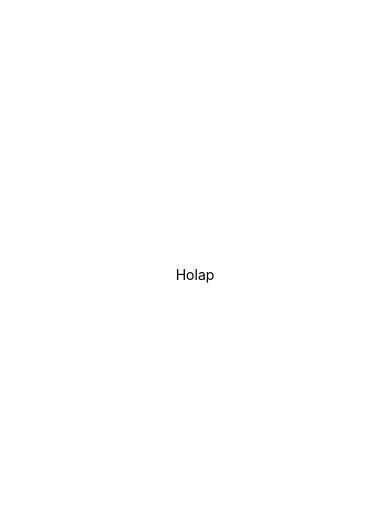
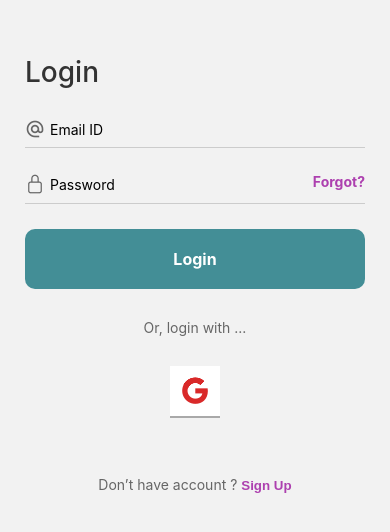
Before and after one commit to GregoryG8/marketplace-app-frontend, a React Native app: screen /Login in a window 390 px wide. Shown: the part 148-680 px from the top of the page. Built offline with nearby package versions, Linux system fonts and the light colour scheme.

Commit message:
Navigation between screens with androidButton and SlideButton

```diff
--- a/App.js
+++ b/App.js
@@ -1,21 +1,10 @@
-import { StatusBar } from 'expo-status-bar';
-import { StyleSheet, Text, View } from 'react-native';
-
+import Main from "./src/Main";
+import { NavigationContainer } from "@react-navigation/native";
 
 export default function App() {
   return (
-    <View style={styles.container}>
-      <Text>Holap</Text>
-      <StatusBar style="auto" />
-    </View>
+    <NavigationContainer>
+      <Main />
+    </NavigationContainer>
   );
 }
-
-const styles = StyleSheet.create({
-  container: {
-    flex: 1,
-    backgroundColor: '#fff',
-    alignItems: 'center',
-    justifyContent: 'center',
-  },
-});
--- a/package.json
+++ b/package.json
@@ -10,6 +10,8 @@
   },
   "dependencies": {
     "@expo/metro-runtime": "~3.1.3",
+    "@react-navigation/native": "^6.1.17",
+    "@react-navigation/native-stack": "^6.9.26",
     "expo": "~50.0.17",
     "expo-linear-gradient": "~12.7.2",
     "expo-status-bar": "~1.11.1",
--- a/src/Main.js
+++ b/src/Main.js
@@ -5,7 +5,7 @@
 const Stack = createNativeStackNavigator();
 export default function Main() {
   return (
-    <Stack.Navigator initialRouteName="Login" screenOptions={{
+    <Stack.Navigator initialRouteName="Home" screenOptions={{
         headerShown: false,
     }}>
       <Stack.Screen name="Home" component={Home} />
--- a/src/components/android/ButtonAndroid.js
+++ b/src/components/android/ButtonAndroid.js
@@ -1,15 +1,38 @@
 import React from "react";
-import { Text, View, Button } from "react-native";
+import { Text, View, TouchableOpacity, StyleSheet } from "react-native";
+import Colors from "../../styles/Colors";
 
-export default function  ButtonAndroid(){
-    return (
-        <View>
-            <Button
-        title="Android"
-        onPress={() => {
-          console.log('Botón de Android presionado');
-        }}
-      />
-        </View>
-    )
+
+export default function ButtonAndroid({navigation}) {
+
+  const onPressButton = () => {
+    navigation.navigate('Login');
+  };
+
+  return (
+    <View style={styles.container}>
+      <TouchableOpacity style={styles.button} onPress={onPressButton}>
+        <Text style={styles.buttonText}>Iniciar Experiencia</Text>
+      </TouchableOpacity>
+    </View>
+  );
 }
+
+const styles = StyleSheet.create({
+  container: {
+    justifyContent: "center",
+    alignItems: "center",
+  },
+  button: {
+    backgroundColor: Colors.primaryColor,
+    width: 350,
+    height: 50,
+    padding: 10,
+    borderRadius: 16,
+    alignItems: "center",
+  },
+  buttonText: {
+    color: "white",
+    fontSize: 18,
+  },
+});
--- a/src/components/ios/SlideButton.js
+++ b/src/components/ios/SlideButton.js
@@ -1,42 +1,163 @@
-import React from "react";
-import { Text, View, StyleSheet, Dimensions } from "react-native";
-import { GestureHandlerRootView } from 'react-native-gesture-handler';
-import Colors from "../../styles/Colors";
+import React, { useState } from "react";
+import { Text, View, StyleSheet } from "react-native";
+import {
+  GestureHandlerRootView,
+  PanGestureHandler,
+} from "react-native-gesture-handler";
+import { Feather as Icon } from "@expo/vector-icons";
+import Animated, {
+  Extrapolation,
+  interpolate,
+  runOnJS,
+  useAnimatedGestureHandler,
+  useAnimatedStyle,
+  useSharedValue,
+  withSpring,
+} from "react-native-reanimated";
 
+const COLORS = {
+  SLIDE_BUTTON: "#f2f9f9",
+  BUTTON_COLOR: "#438e96",
+  ARROW_COLOR: "#1a2c32",
+};
 
+const BUTTON_WIDTH = 350;
+const BUTTON_HEIGHT = 80;
+const SLIDE_BUTTON_WIDTH = 50;
+const BORDER_RADIUS = 60;
 
-const Colors = {
-  SLIDE_BUTTON: Colors.backgroundColor,
-  BUTTON_COLOR: Colors.primaryColor,
-  BACKGROUND_COLOR: Colors.secundaryColor,
-  ARROW_COLOR: Colors.textColor,
+export default function SlideButton({ navigation }) {
+  const X = useSharedValue(0);
+  const [toggled, setToggled] = useState(false);
+
+  const handleComplete = (isToggled) => {
+    if (isToggled !== toggled) {
+      setToggled(isToggled);
     }
+  };
 
-const BUTTON_WIDTH
+  useEffect(() => {
+    if (toggled) {
+      navigation.navigate('Login');
+    }
+  }, [toggled, navigation]);
 
-export default function  SlideButton() {
+  const handleGestureEvent = useAnimatedGestureHandler({
+    onStart: (_, ctx) => {
+      ctx.completed = toggled;
+    },
+    onActive: (e, ctx) => {
+      let newValue;
+      if (ctx.completed) {
+        newValue = BUTTON_WIDTH - BUTTON_HEIGHT + e.translationX;
+      } else {
+        newValue = e.translationX;
+      }
+      if (newValue >= 0 && newValue <= BUTTON_WIDTH - BUTTON_HEIGHT) {
+        X.value = newValue;
+      }
+    },
+    onEnd: () => {
+      if (X.value < BUTTON_WIDTH / 2) {
+        X.value = withSpring(0);
+        runOnJS(handleComplete)(false);
+      } else {
+        X.value = withSpring(BUTTON_WIDTH - BUTTON_HEIGHT);
+        runOnJS(handleComplete)(true);
+      }
+    },
+  });
 
+  const AnimatedStyles = {
+    slideStyles: useAnimatedStyle(() => {
+      return {
+        transform: [
+          {
+            translateX: X.value,
+          },
+        ],
+      };
+    }),
+
+    slideText: useAnimatedStyle(() => {
+      return {
+          opacity: interpolate(X.value, [0,150], [1,0], Extrapolation),
+          transform: [{
+              translateX: interpolate(X.value, [0,150], [0, BUTTON_WIDTH / 2 - SLIDE_BUTTON_WIDTH] )
+          }]
+      }
+    }),
+  };
 
   return (
-    <View style={styles.container}>
+    <GestureHandlerRootView style={styles.container}>
       <View style={styles.buttonContainer}>
-        <Text style={styles.text}>Start Experience</Text>
-        <GestureDetector gesture={panGesture}>
-          <Animated.View style={[styles.slider, rStyle]}>
-            <Text style={styles.arrow}>{">>>"}</Text>
+        <PanGestureHandler onGestureEvent={handleGestureEvent}>
+          <Animated.View style={[styles.thumb, AnimatedStyles.slideStyles]}>
+            <View style={styles.arrowContainer}>
+            <Icon
+                name="chevron-right"
+                size={25}
+                color={COLORS.ARROW_COLOR}
+                style={styles.arrowIcon}
+              />
+              <Icon
+                name="chevron-right"
+                size={25}
+                color={COLORS.ARROW_COLOR}
+                style={styles.arrowIcon}
+              />
+              <Icon
+                name="chevron-right"
+                size={25}
+                color={COLORS.ARROW_COLOR}
+                style={styles.arrowIcon}
+              />
+            </View>
           </Animated.View>
-        </GestureDetector>
+        </PanGestureHandler>
+        <Animated.Text style={[styles.buttonText, AnimatedStyles.slideText]}>Iniciar Experiencia</Animated.Text>
       </View>
-    </View>
+    </GestureHandlerRootView>
   );
-};
-
+}
 
 const styles = StyleSheet.create({
   container: {
     flex: 1,
     backgroundColor: "#fff",
-      justifyContent: 'center',
-      alignItems: 'center',
+    justifyContent: "center",
+    alignItems: "center",
+  },
+  buttonContainer: {
+    width: BUTTON_WIDTH,
+    height: BUTTON_HEIGHT,
+    backgroundColor: COLORS.BUTTON_COLOR,
+    justifyContent: "center",
+    alignItems: "center",
+    borderRadius: BORDER_RADIUS,
+  },
+  buttonText: {
+    color: "#FFFFFF",
+    fontSize: 16,
+    fontWeight: "bold",
+    position: "absolute",
+    zIndex: -1,
+  },
+  thumb: {
+    backgroundColor: COLORS.SLIDE_BUTTON,
+    height: BUTTON_HEIGHT,
+    width: BUTTON_HEIGHT,
+    borderRadius: BORDER_RADIUS,
+    position: "absolute",
+    left: 0,
+    justifyContent: "center",
+    alignItems: "center",
+  },
+  arrowContainer: {
+    flexDirection: "row",
+  },
+  arrowIcon: {
+    marginHorizontal: -7, // Reduce spacing between arrows
   },
 });
--- a/src/screens/Home.js
+++ b/src/screens/Home.js
@@ -8,7 +8,7 @@
 import { GestureHandlerRootView } from "react-native-gesture-handler";
 import { Platform } from 'react-native';
 
-export default function Home() {
+export default function Home({ navigation }) {
   return (
     <GestureHandlerRootView style={{ flex: 1 }}>
       <View style={styles.home}>
@@ -110,7 +110,9 @@
           </Text>
         </View>
 
-        {Platform.OS === 'ios' ? <SlideButton /> : <ButtonAndroid />}
+
+
+         {Platform.OS === 'ios' ? <SlideButton navigation={navigation} /> : <ButtonAndroid navigation={navigation} />}
 
 
       </View>
```
Also changed, not shown: 2 other files (tests, documents, lock files or other folders). Lines whose indentation alone changed are shown as unchanged.
